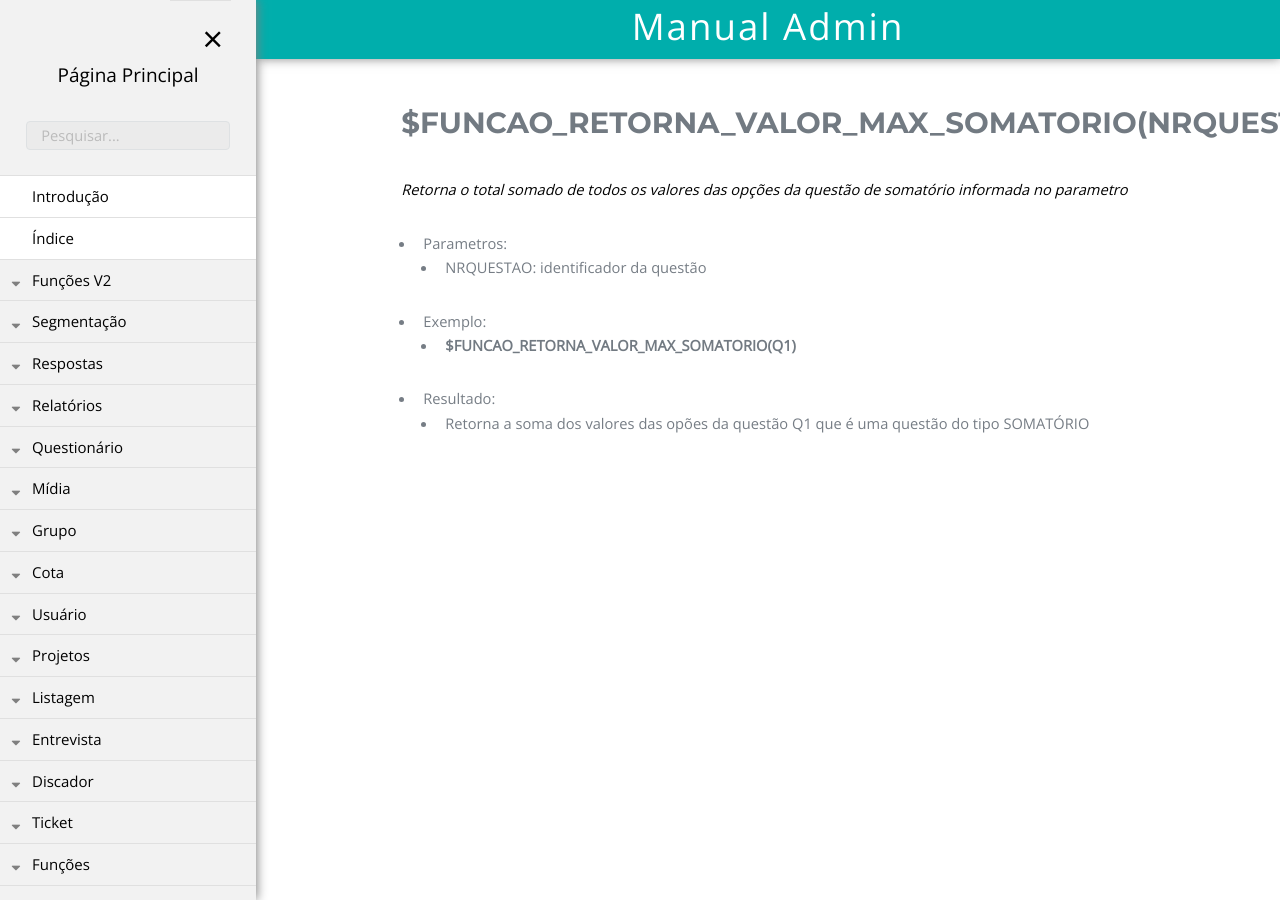
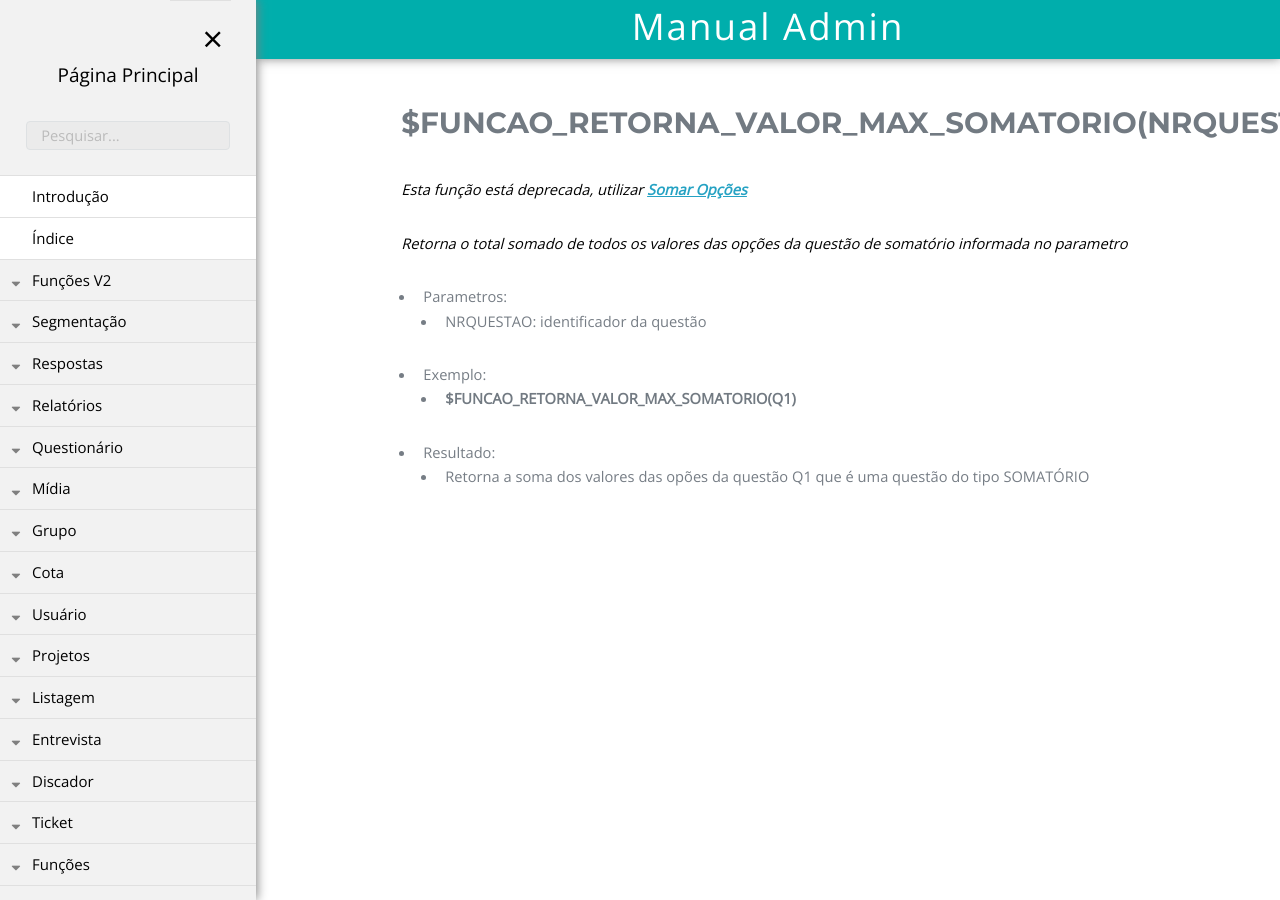
Before and after one commit to rogerio-figueiredo-hsr/hsrtechonline.github.io, a Jekyll site: the page built from _posts/2019-01-02-total-somatorio.md, in a window 1280 px wide. Built offline with Jekyll 4.4.1, drawn with Linux system fonts in a browser that asks for light colours.

Commit message:
Update 2019-01-02-total-somatorio.md

```diff
--- a/_posts/2019-01-02-total-somatorio.md
+++ b/_posts/2019-01-02-total-somatorio.md
@@ -6,6 +6,8 @@
 pasta: "funcoes"
 ---
 # $FUNCAO_RETORNA_VALOR_MAX_SOMATORIO(NRQUESTAO)
+*Esta função está deprecada, utilizar **<a href="/fastQuestAdmin/funcoesv2/somarOpcoes">Somar Opções</a>***
+
 *Retorna o total somado de todos os valores das opções da questão de somatório informada no parametro*
 
 - Parametros:
```
